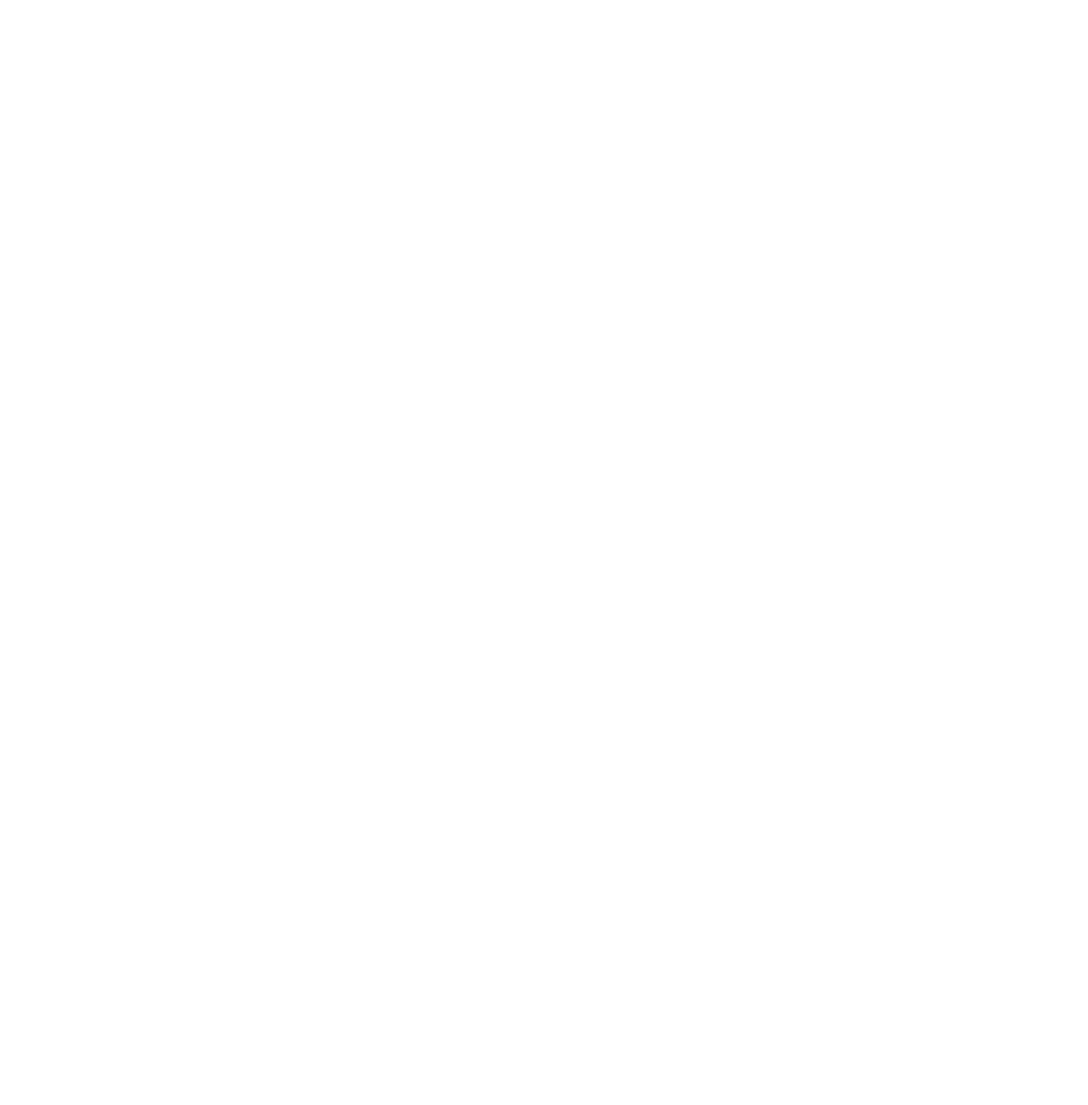
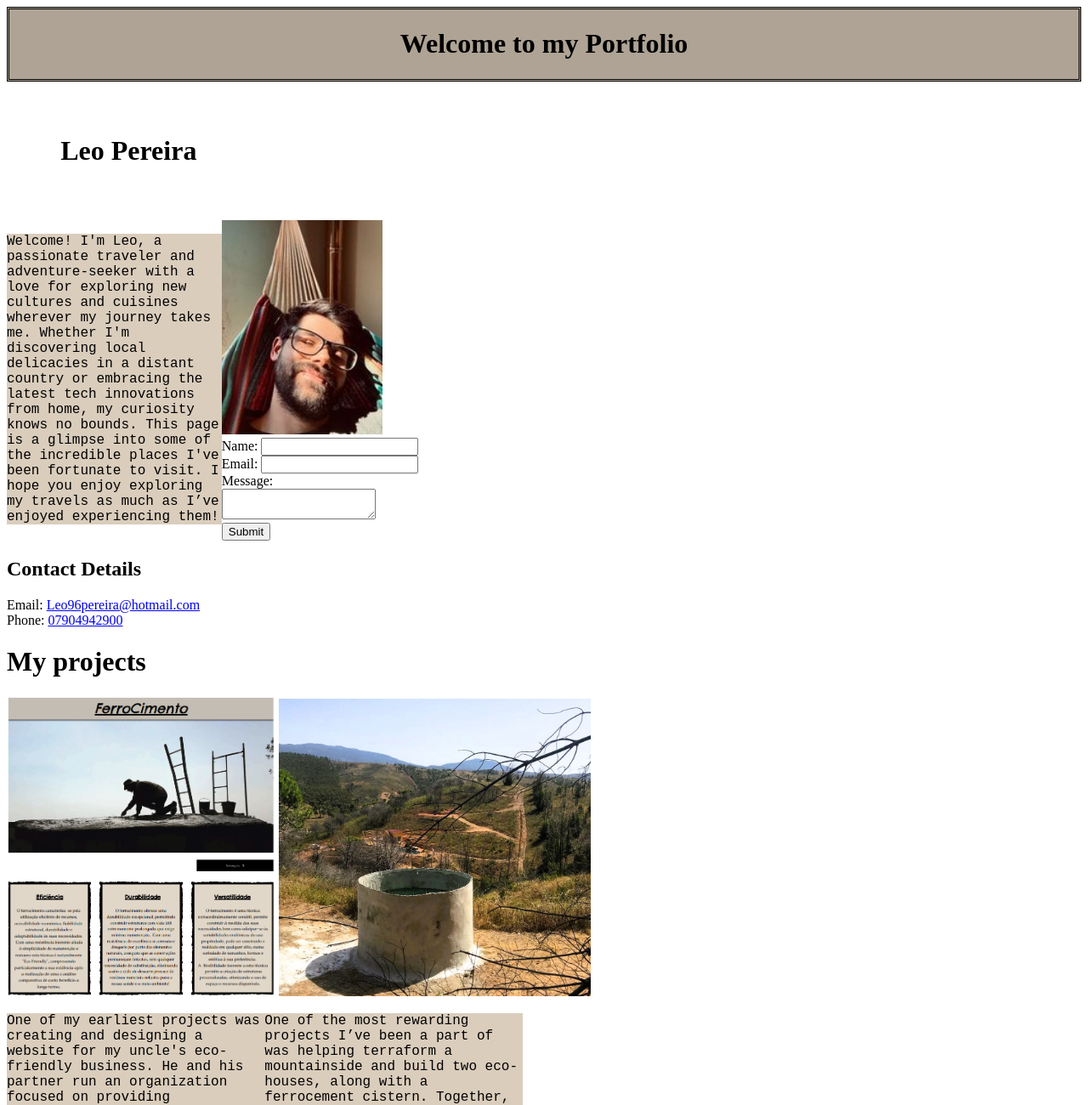
Before and after one commit to ShadowSlash/Portfolio_Challenge, a plain HTML site: page index.htm in a window 1280 px wide. Shown: the top 1300 px of the page at 85% size. Before the commit the page ends 800 px from the top, so only its background shows below. Drawn offline with Linux system fonts and the light colour scheme.

Commit message:
First draft with basic design and text

```diff
--- a/assets/Style.css
+++ b/assets/Style.css
@@ -0,0 +1,31 @@
+/* Basic style */
+header {
+    background-color: rgb(174, 163, 148);
+    padding: 1px;
+    border-style: double;
+    text-align: center;
+}
+
+body p {
+    font-family: 'Courier New', Courier, monospace;
+    background-color: rgb(218, 205, 188);
+    float:left
+}
+
+#project {
+    display: inline;
+    margin-left: auto;
+    margin-right: auto;
+}
+
+footer {
+    background-color: rgb(143, 128, 109);
+    padding: 10px;
+    border-style: none;
+}
+
+/* Section Styles */
+
+
+
+/* Orginasation */
--- a/index.htm
+++ b/index.htm
@@ -3,9 +3,61 @@
 <head>
     <meta charset="UTF-8">
     <meta name="viewport" content="width=device-width, initial-scale=1.0">
-    <title>Document</title>
+    <title>My Portfolio</title>
+    <link rel="stylesheet" href="assets/Style.css">
 </head>
 <body>
 
+    <header>
+
+        <h1>Welcome to my Portfolio</h1>
+
+    </header>
+
+    <main>
+
+        <h1 style="margin: 5%;">Leo Pereira</h1>
+        <p style="max-width: 20%;"></a>Welcome! I'm Leo, a passionate traveler and adventure-seeker with a love for exploring new cultures and cuisines wherever my journey takes me. Whether I'm discovering local delicacies in a distant country or embracing the latest tech innovations from home, my curiosity knows no bounds. This page is a glimpse into some of the incredible places I've been fortunate to visit. I hope you enjoy exploring my travels as much as I’ve enjoyed experiencing them!</p>
+        <img src="assets/Pictures/Me.jpg" alt="Leo Pereira" style="width: 15%;">
+
+    </main>
+
+    <section>
+
+        <form>
+            <form action="submit.php" method="post"></form>
+                <label for="name">Name:</label>
+                <input type="text" name="name" id="name">
+                <br>
+                <label for="email">Email:</label>
+                <input type="text" name="email" id="email">
+                <br>
+                <label for="message">Message:</label>
+                <br>
+                <textarea name="message" form="usrform"></textarea>
+                <br>
+                <input type="submit" value="Submit">
+        </form>
+
+        <h2>Contact Details</h2>
+        <label for="email">Email: <a href="mailto:leo96pereira@hotmail.com">Leo96pereira@hotmail.com</a></label>
+        <br>
+        <label for="phone">Phone: <a href="tel:07904942900">07904942900</a></label>
+
+    </section>
+
+    <sub-section>
+
+        <h1>My projects</h1>
+
+        <img id="project" src="assets/Pictures/Project 1.png" alt="Project 1" style="width: 25%;">
+        <img id="project" src="assets/Pictures/Project 2.jpg" alt="Project 2" style="width: 29%;">
+            <br>
+        <p style="max-width: 24%;">One of my earliest projects was creating and designing a website for my uncle's eco-friendly business. He and his partner run an organization focused on providing sustainable solutions to modern challenges. During my travels to the Algarve region in southern Portugal, I stayed in an eco-hut they built, fully immersed in the serene, mountainous landscape. The tranquility of the surroundings gave me the space to reconnect with my passion for coding and technology. After discussing how I could contribute to their mission, we decided I would design a website to showcase their remarkable work. For more information, visit <a href="www.ferrocimento.org">FerroCimento.org</a>.</p>
+        <p style="max-width: 24%;">One of the most rewarding projects I’ve been a part of was helping terraform a mountainside and build two eco-houses, along with a ferrocement cistern. Together, we worked on shaping the land to support sustainable living spaces. The ferrocement cistern we built—a durable water storage solution made by layering mortar over a steel framework—was essential for collecting and storing rainwater in this off-grid setting. The hands-on experience of working with natural materials, combined with the breathtaking environment, deepened my appreciation for sustainable construction and solidified my passion for eco-conscious design.</p>
+            <br>
+    </sub-section>
+
+
 </body>
 </html>
```
